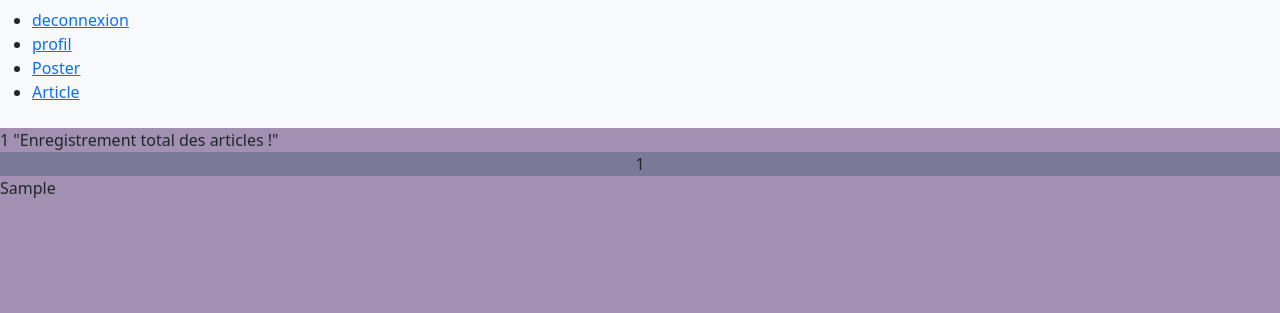
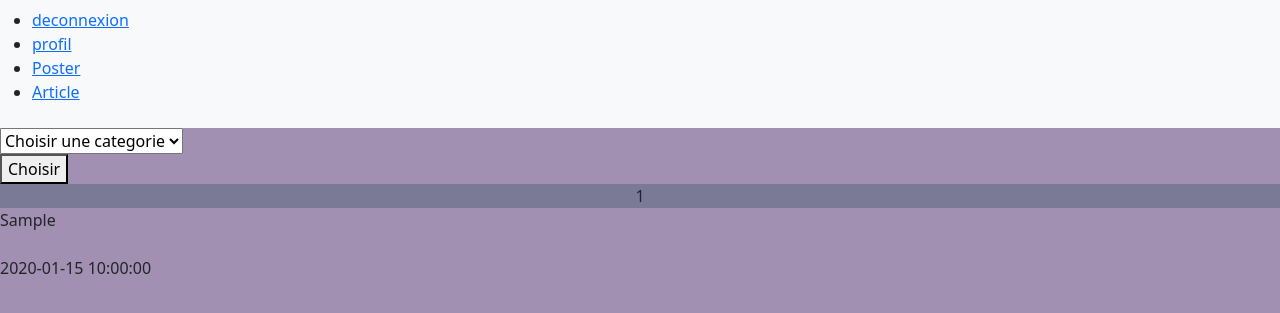
Before and after one commit to claudio-romeo/monblog, a PHP site: page /blog/article.php?start=1 in a window 1280 px wide. Shown: the top 313 px of the page. Run offline with PHP 8.4, Linux system fonts and the light colour scheme; the visitor is signed in with stand-in values (Sample User, id 1); tables that the repository leaves empty or names only in its code hold one stand-in row (values such as "Sample post").

Commit message:
on essais tant bien que mal a selectionner les categories voulu

```diff
--- a/blog/article.php
+++ b/blog/article.php
@@ -1,4 +1,5 @@
 <?php
+{
 
 // Sur cette page, les utilisateurs peuvent voir l’ensemble des articles, triés du
 // plus récents au plus anciens. S’il y a plus de 5 articles, seuls les 5 premiers
@@ -16,24 +17,49 @@
 
     // on recupere le nombre d'enregistrement.
     $count=$bdd->prepare("SELECT count(id) AS cpt FROM articles");
+
     $count->setFetchMode(PDO::FETCH_ASSOC);
+
     $count->execute();
+
     $Ecount=$count->fetchAll();
 
+
+    // pagination
     @$start= $_GET['start'];
+
     $nbr_element_page = 5;
+
     $nbr_pages =ceil($Ecount[0]["cpt"]/$nbr_element_page);
+
     $debut=($start-1)*$nbr_element_page;
+
+    // select l'id de la categorie
 
 
 
-    $sel=$bdd->prepare("SELECT * FROM articles ORDER BY date LIMIT  $debut, $nbr_element_page");
+    $id_category =$bdd->prepare("SELECT * FROM `categories`");
+
+    $id_category->setFetchMode(PDO::FETCH_ASSOC);
+
+    $id_category->execute(array());
+
+    $id_categorie = $id_category->fetchAll();
+    // var_dump($id_categorie);
+
+
+    // on affiche la liste des articles en BDD du plus recent au plus ancien toute categorie confondu
+
+    $sel=$bdd->prepare("SELECT * FROM articles ORDER BY date DESC LIMIT $debut, $nbr_element_page");
+
     $sel->setFetchMode(PDO::FETCH_ASSOC);
+
     $sel->execute();
+
     $tab=$sel->fetchAll();
     // var_dump($tab);
+    // print_r($_GET);
 
-        //
 
 ?>
 
@@ -46,12 +72,36 @@
         </head>
     <body>
         <header>
-                <?php echo $Ecount[0]["cpt"];?> "Enregistrement total des articles !"
+            <!-- <?php echo $Ecount[0]["cpt"];?> "Enregistrement total des articles !" -->
         </header>
+
+            <select name="categorie" method="GET">
+                <option value="nul">Choisir une categorie</option>
+                <?php  foreach($id_categorie as $value)
+            { ?>
+            <option value="<?= $value['id']?>">
+                <?= $value['nom']?>
+            </option>
+
+            <?php }?>
+            </select>
+
+            <form action="" method="get">
+            <button type="submit" value="id" name="categorie">Choisir</button>
+            <?php
+            if(isset($_GET['categorie']))
+            {
+                echo 'ok';
+                // header('location: article.php?start=1');
+            }
+            ?>
+            </form>
+
+
 
         <div id='pagination'>
 
-                <?php
+            <?php ;
                 for($i=1;$i<=$nbr_pages;$i++)
                 {
                     if($start!=$i)
@@ -69,7 +119,13 @@
 
                     ?>
                     <div>
-                            <?php echo $tab[$i]["article"]; ?>
+                        <?php echo $tab[$i]["article"];  ?>
+
+                        <br>
+                        <br>
+
+
+                        <?php echo $tab[$i]["date"]; ?>
 
                     </div>
                 <?php } ?>
@@ -78,20 +134,14 @@
         </section>
 
 
-                <ul>
-                <?php while($a = $sel->fetch()) {?>
-                    <li><?= $a['article'] ?></li>
 
-                    <?php
-
-                } ?>
-
-
-
-                </ul>
     </body>
 
 
 
     </body>
 </html>
+
+<?php
+}
+?>
--- a/blog/creer-article.php
+++ b/blog/creer-article.php
@@ -7,7 +7,8 @@ require_once 'bdd.php';
 include('header.php');
 
 
-if (isset($_SESSION['id'])) {
+if (isset($_SESSION['id']))
+{
     // Si l'utilisateur est connecté et qu'il a bien un id dans la bdd alors
     $requete = $bdd->prepare("SELECT * FROM utilisateurs WHERE id = ?");
 
@@ -64,6 +65,7 @@ if(isset($_POST['submit']))
 
 
                 <option value="">Choisir une catégorie</option>
+
                 <?php foreach($categorie_name as $value)
                 { ?>
                 <option value="">---</option>
--- a/blog/nav.php
+++ b/blog/nav.php
@@ -32,7 +32,7 @@ require_once 'bdd.php';
             <li><a href="deconnexion.php">deconnexion</a></li>
             <li><a href="profil.php">profil</a></li>
             <li><a href="creer-article.php">Poster</a></li>
-            <li><a href="article.php">Article</a></li>
+            <li><a href="article.php?start=1">Article</a></li>
             <li><a href="admin.php">admin</a></li>
         <?php
         } else {
@@ -40,7 +40,7 @@ require_once 'bdd.php';
             <li><a href="deconnexion.php">deconnexion</a></li>
             <li><a href="profil.php">profil</a></li>
             <li><a href="creer-article.php">Poster</a></li>
-            <li><a href="article.php">Article</a></li>
+            <li><a href="article.php?start=1">Article</a></li>
 
 
 
```
Also changed, not shown: blog/BLA.MD (+14 -0 lines). Lines whose indentation alone changed are shown as unchanged.
